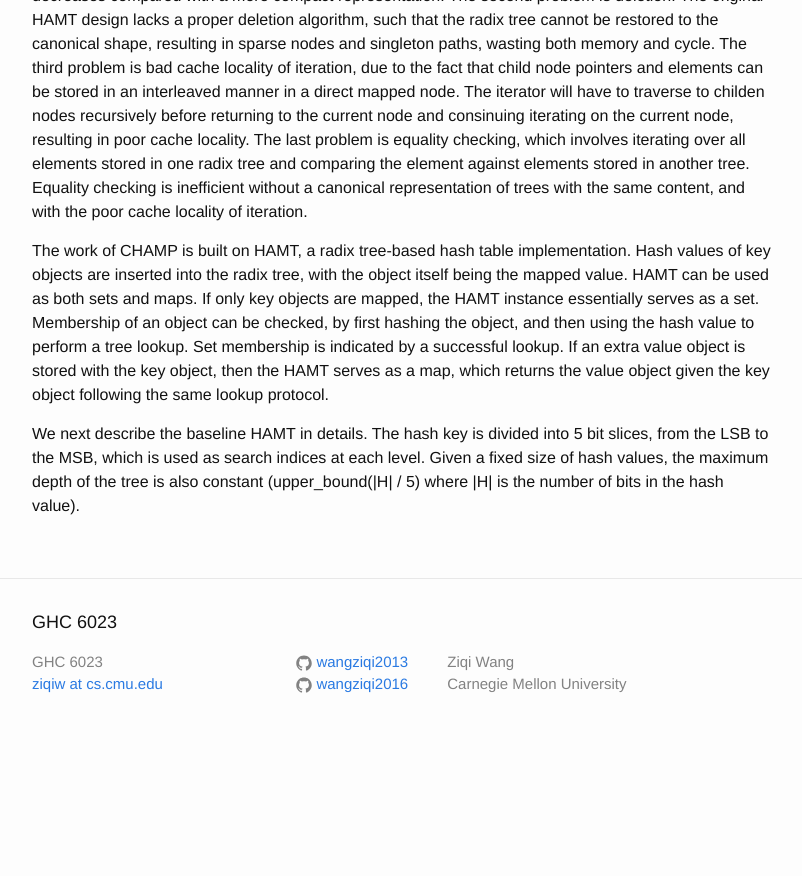
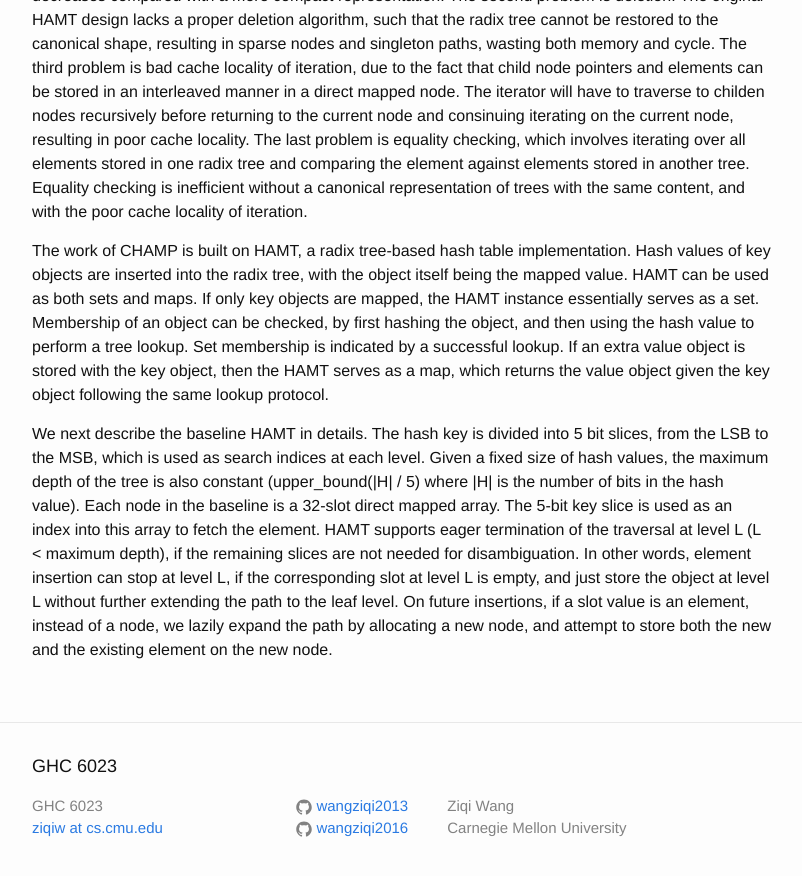
Before and after one commit to wangziqi2013/wangziqi2013.github.io, a Jekyll site: the page built from _posts/2020-08-08-CHAMP.markdown, in a window 1280 px wide and 900 px high, scrolled down 1101 px. Shown: the top 876 px of the window, without its empty margins (238-1040 px from the left). Built offline with Jekyll 4.4.1, drawn with Linux system fonts in a browser that asks for light colours; before the commit the page ends 1857 px from its top, so only the background shows below that.

Commit message:
Adding early termination

```diff
--- a/_posts/2020-08-08-CHAMP.markdown
+++ b/_posts/2020-08-08-CHAMP.markdown
@@ -58,3 +58,10 @@ object given the key object following the same lookup protocol.
 We next describe the baseline HAMT in details. The hash key is divided into 5 bit slices, from the LSB to the MSB, which
 is used as search indices at each level. Given a fixed size of hash values, the maximum depth of the tree is also constant
 (upper\_bound(|H| / 5) where |H| is the number of bits in the hash value).
+Each node in the baseline is a 32-slot direct mapped array. The 5-bit key slice is used as an index into this array to
+fetch the element.
+HAMT supports eager termination of the traversal at level L (L < maximum depth), if the remaining slices are not needed
+for disambiguation. In other words, element insertion can stop at level L, if the corresponding slot at level L
+is empty, and just store the object at level L without further extending the path to the leaf level.
+On future insertions, if a slot value is an element, instead of a node, we lazily expand the path by allocating a new
+node, and attempt to store both the new and the existing element on the new node.
```
